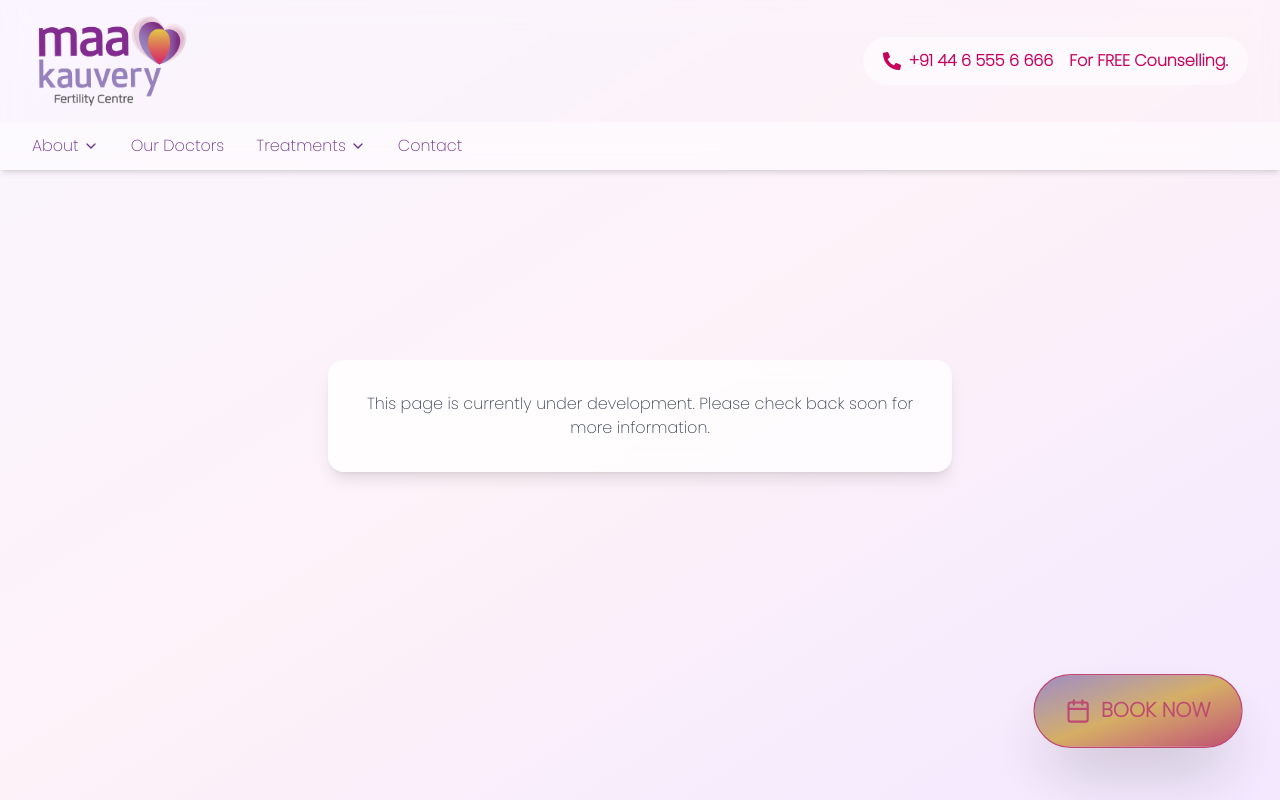
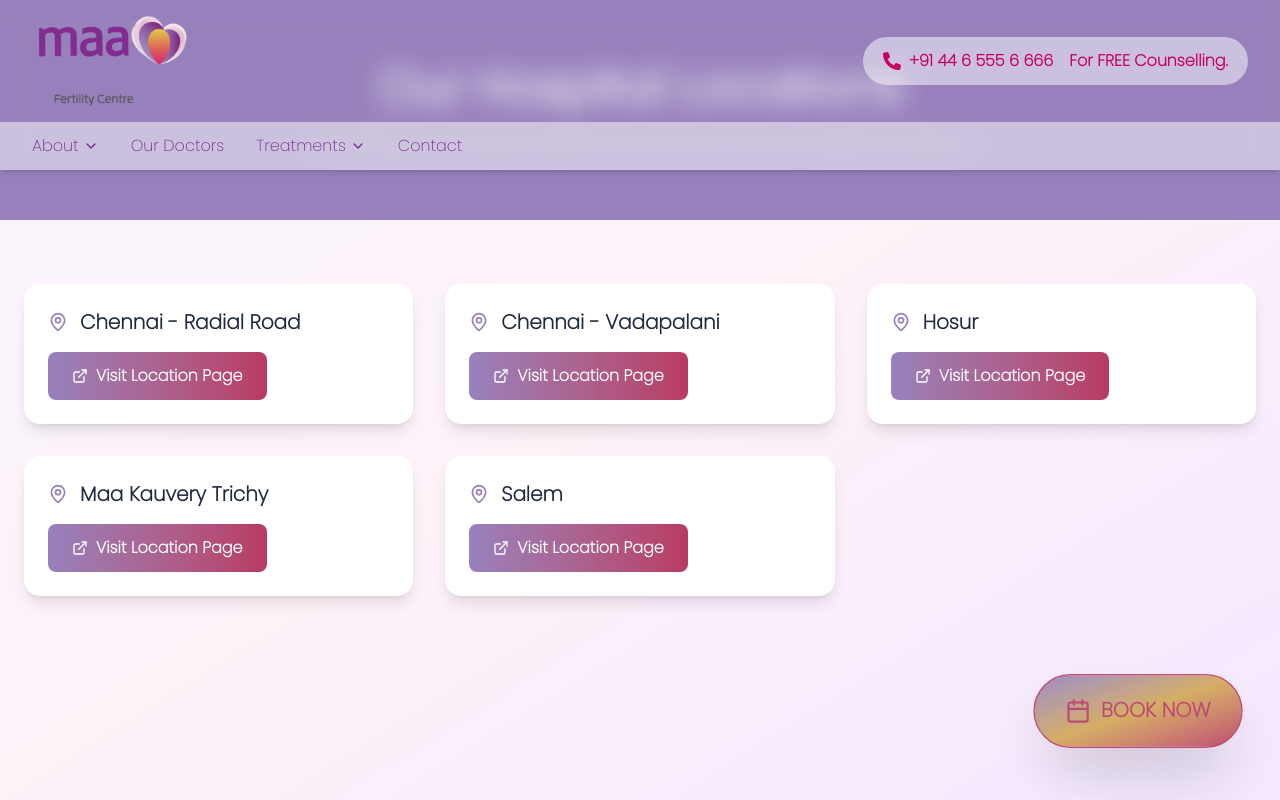
Before and after one commit to rootdisha/maa-kauvery, a React (Vite) app: page /wip in a window 1280 px wide. Shown: the top 800 px of the page. Built offline with nearby package versions, Linux system fonts and the light colour scheme.

Commit message:
contact with branches

```diff
--- a/src/AllRouters/AllRouters.jsx
+++ b/src/AllRouters/AllRouters.jsx
@@ -60,6 +60,7 @@
             <Route path='/fertility/additional-treatments' element={<AdditionalTreatments />} />
             <Route path='/fertility/infrastructure' element={<Infrastructure />} />
             <Route path='/doctors' element={<DoctorsPage />} />
+            <Route path='/contact' element={<PlaceholderPage />} />
             <Route path='/wip' element={<PlaceholderPage />} />
         </Routes>
       {/* </div> */}
--- a/src/Components/BranchList.jsx
+++ b/src/Components/BranchList.jsx
@@ -6,20 +6,7 @@
 import { MapPin, ChevronDown } from 'lucide-react';
 // import heroBackgroundVertical from '../Images/charlesdeluvio-nENtqUAiNm8-unsplash.jpg';
 import heroBackgroundVertical from '../Images/alex-pasarelu-S8BW-Wx9G8I-unsplash.jpg';
-
-import radialImg from '../Images/building-chennai-radial.png';
-import vadapalaniImg from '../Images/building-chennai-vadapalani.png';
-import hosurImg from '../Images/building-hosur.jpg';
-import trichyImg from '../Images/building-trichy.png';
-import salemImg from '../Images/building-salem.jpg';
-
-const branchImages = [
-  { name: "Chennai - Radial Road", img: radialImg },
-  { name: "Chennai - Vadapalani", img: vadapalaniImg },
-  { name: "Hosur", img: hosurImg },
-  { name: "Maa Kauvery Trichy", img: trichyImg },
-  { name: "Salem", img: salemImg }
-];
+import { branchImages } from '../utils/constants';
 
 const getBranchImage = (branchName) => {
   const branch = branchImages.find(branch => branch.name === branchName);
--- a/src/Components/Navbar.jsx
+++ b/src/Components/Navbar.jsx
@@ -67,7 +67,8 @@
 
       ],
     },
-    { label: "Contact", onClick: true},
+    // { label: "Contact", onClick: true},
+    { label: "Contact", href: "/contact"},
   ];
 
   const toggleMobileDropdown = (i) =>
--- a/src/Pages/Overview.jsx
+++ b/src/Pages/Overview.jsx
@@ -235,7 +235,7 @@
       </section>
 
       {/* Locations */}
-      <section className="py-16 px-6">
+      {/* <section className="py-16 px-6">
         <div className="max-w-7xl mx-auto">
           <motion.h2
             initial={{ opacity: 0, y: -20 }}
@@ -264,7 +264,7 @@
             ))}
           </div>
         </div>
-      </section>
+      </section> */}
     </div>
   );
 }
--- /dev/null
+++ b/src/Pages/PlaceholderPage copy.jsx
@@ -0,0 +1,15 @@
+import React from 'react';
+
+export default function PlaceholderPage({ title, description }) {
+  return (
+    <div className="min-h-screen bg-gradient-to-br from-purple-50 via-pink-50 to-purple-100 flex items-center justify-center">
+      <div className="text-center max-w-2xl mx-auto px-6">
+        <h1 className="text-4xl md:text-5xl font-bold text-[#9781bc] mb-6">{title}</h1>
+        <p className="text-xl text-gray-600 mb-8">{description}</p>
+        <div className="bg-white/80 backdrop-blur-sm rounded-2xl p-8 shadow-lg">
+          <p className="text-gray-700">This page is currently under development. Please check back soon for more information.</p>
+        </div>
+      </div>
+    </div>
+  );
+}
--- a/src/Pages/PlaceholderPage.jsx
+++ b/src/Pages/PlaceholderPage.jsx
@@ -1,15 +1,129 @@
 import React from 'react';
+import { motion } from 'framer-motion';
+import { ExternalLink, MapPin } from 'lucide-react';
 
-export default function PlaceholderPage({ title, description }) {
+// Import your images here
+// import radialImg from '../Images/building-chennai-radial.png';
+// import vadapalaniImg from '../Images/building-chennai-vadapalani.png';
+// import hosurImg from '../Images/building-hosur.jpg';
+// import trichyImg from '../Images/building-trichy.png';
+// import salemImg from '../Images/building-salem.jpg';
+
+// For demo purposes, using placeholder images
+const branchImages = [
+  {
+    name: "Chennai - Radial Road",
+    img: "https://via.placeholder.com/400x300/9781bc/white?text=Chennai+Radial",
+    url: "https://www.kauveryhospital.com/our-locations/chennai-radial-road/",
+  },
+  {
+    name: "Chennai - Vadapalani",
+    img: "https://via.placeholder.com/400x300/B83A63/white?text=Chennai+Vadapalani",
+    url: "https://www.kauveryhospital.com/our-locations/chennai-vadapalani/",
+  },
+  {
+    name: "Hosur",
+    img: "https://via.placeholder.com/400x300/D2A855/white?text=Hosur",
+    url: "https://www.kauveryhospital.com/our-locations/hosur/",
+  },
+  {
+    name: "Maa Kauvery Trichy",
+    img: "https://via.placeholder.com/400x300/70308A/white?text=Maa+Kauvery+Trichy",
+    url: "https://www.kauveryhospital.com/maa-kauvery-trichy/women-children-hospital/",
+  },
+  {
+    name: "Salem",
+    img: "https://via.placeholder.com/400x300/876dad/white?text=Salem",
+    url: "https://www.kauveryhospital.com/our-locations/salem/",
+  },
+];
+
+export default function BranchesPage() {
   return (
-    <div className="min-h-screen bg-gradient-to-br from-purple-50 via-pink-50 to-purple-100 flex items-center justify-center">
-      <div className="text-center max-w-2xl mx-auto px-6">
-        <h1 className="text-4xl md:text-5xl font-bold text-[#9781bc] mb-6">{title}</h1>
-        <p className="text-xl text-gray-600 mb-8">{description}</p>
-        <div className="bg-white/80 backdrop-blur-sm rounded-2xl p-8 shadow-lg">
-          <p className="text-gray-700">This page is currently under development. Please check back soon for more information.</p>
+    <div className="min-h-screen bg-gradient-to-br from-purple-50 via-pink-50 to-purple-100">
+      {/* Header */}
+      <section className="bg-[#9781bc] py-16 px-6 text-white">
+        <motion.div
+          initial={{ opacity: 0, y: -30 }}
+          animate={{ opacity: 1, y: 0 }}
+          transition={{ duration: 0.8 }}
+          className="max-w-7xl mx-auto text-center"
+        >
+          <h1 className="text-4xl md:text-5xl font-bold mb-4">Our Hospital Locations</h1>
+          <p className="text-lg md:text-xl max-w-3xl mx-auto opacity-90">
+            Providing world-class healthcare services across multiple locations
+          </p>
+        </motion.div>
+      </section>
+
+      {/* Branches Grid */}
+      <section className="max-w-7xl mx-auto px-6 py-16">
+        <div className="grid md:grid-cols-2 lg:grid-cols-3 gap-8">
+          {branchImages.map((branch, index) => (
+            <motion.div
+              key={index}
+              initial={{ opacity: 0, y: 40 }}
+              whileInView={{ opacity: 1, y: 0 }}
+              transition={{ duration: 0.6, delay: index * 0.1 }}
+              viewport={{ once: true }}
+              whileHover={{ y: -8 }}
+              className="bg-white rounded-2xl shadow-lg hover:shadow-2xl transition-all overflow-hidden"
+            >
+              {/* Branch Image */}
+              {/* <div className="h-64 overflow-hidden">
+                <img
+                  src={branch.img}
+                  alt={branch.name}
+                  className="w-full h-full object-cover hover:scale-110 transition-transform duration-500"
+                />
+              </div> */}
+
+              {/* Branch Info */}
+              <div className="p-6">
+                <div className="flex items-start gap-3 mb-4">
+                  <MapPin className="w-5 h-5 text-[#9781bc] mt-1 flex-shrink-0" />
+                  <h3 className="text-xl font-bold text-gray-800">
+                    {branch.name}
+                  </h3>
+                </div>
+
+                {/* Visit Link */}
+                <a
+                  href={branch.url}
+                  target="_blank"
+                  rel="noopener noreferrer"
+                  className="inline-flex items-center gap-2 bg-gradient-to-r from-[#9781bc] to-[#B83A63] text-white px-6 py-3 rounded-lg font-semibold hover:shadow-lg transform hover:scale-105 transition-all"
+                >
+                  <ExternalLink className="w-4 h-4" />
+                  Visit Location Page
+                </a>
+              </div>
+            </motion.div>
+          ))}
         </div>
-      </div>
+      </section>
+
+      {/* Call to Action */}
+      {/* <section className="bg-white py-16 px-6">
+        <div className="max-w-4xl mx-auto text-center">
+          <motion.div
+            initial={{ opacity: 0, y: 30 }}
+            whileInView={{ opacity: 1, y: 0 }}
+            viewport={{ once: true }}
+            className="bg-gradient-to-r from-[#9781bc]/10 to-[#B83A63]/10 rounded-2xl p-8"
+          >
+            <h2 className="text-3xl font-bold text-gray-800 mb-4">
+              Find the Location Nearest You
+            </h2>
+            <p className="text-gray-600 text-lg mb-6">
+              Experience exceptional healthcare at any of our strategically located facilities
+            </p>
+            <button className="bg-gradient-to-r from-[#9781bc] to-[#B83A63] text-white px-8 py-4 rounded-lg font-semibold hover:shadow-lg transform hover:scale-105 transition-all">
+              Book an Appointment
+            </button>
+          </motion.div>
+        </div>
+      </section> */}
     </div>
   );
 }
--- a/src/utils/constants.js
+++ b/src/utils/constants.js
@@ -1,3 +1,8 @@
+import radialImg from '../Images/building-chennai-radial.png';
+import vadapalaniImg from '../Images/building-chennai-vadapalani.png';
+import hosurImg from '../Images/building-hosur.jpg';
+import trichyImg from '../Images/building-trichy.png';
+import salemImg from '../Images/building-salem.jpg';
 
 export const maakauveryEmail = "dishamedias.facial547@passinbox.com";
 export const maakauveryPhone = "+91 44 6 555 6 666";
@@ -6,3 +11,31 @@
 export const maakauveryFB = "https://www.facebook.com/maakauveryfertility";
 
 export const navBarHeight = "pt-[170px]"
+
+export const branchImages = [
+  {
+    name: "Chennai - Radial Road",
+    img: radialImg,
+    url: "https://www.kauveryhospital.com/our-locations/chennai-radial-road/",
+  },
+  {
+    name: "Chennai - Vadapalani",
+    img: vadapalaniImg,
+    url: "https://www.kauveryhospital.com/our-locations/chennai-vadapalani/",
+  },
+  {
+    name: "Hosur",
+    img: hosurImg,
+    url: "https://www.kauveryhospital.com/our-locations/hosur/",
+  },
+  {
+    name: "Maa Kauvery Trichy",
+    img: trichyImg,
+    url: "https://www.kauveryhospital.com/maa-kauvery-trichy/women-children-hospital/",
+  },
+  {
+    name: "Salem",
+    img: salemImg,
+    url: "https://www.kauveryhospital.com/our-locations/salem/",
+  },
+];
```
